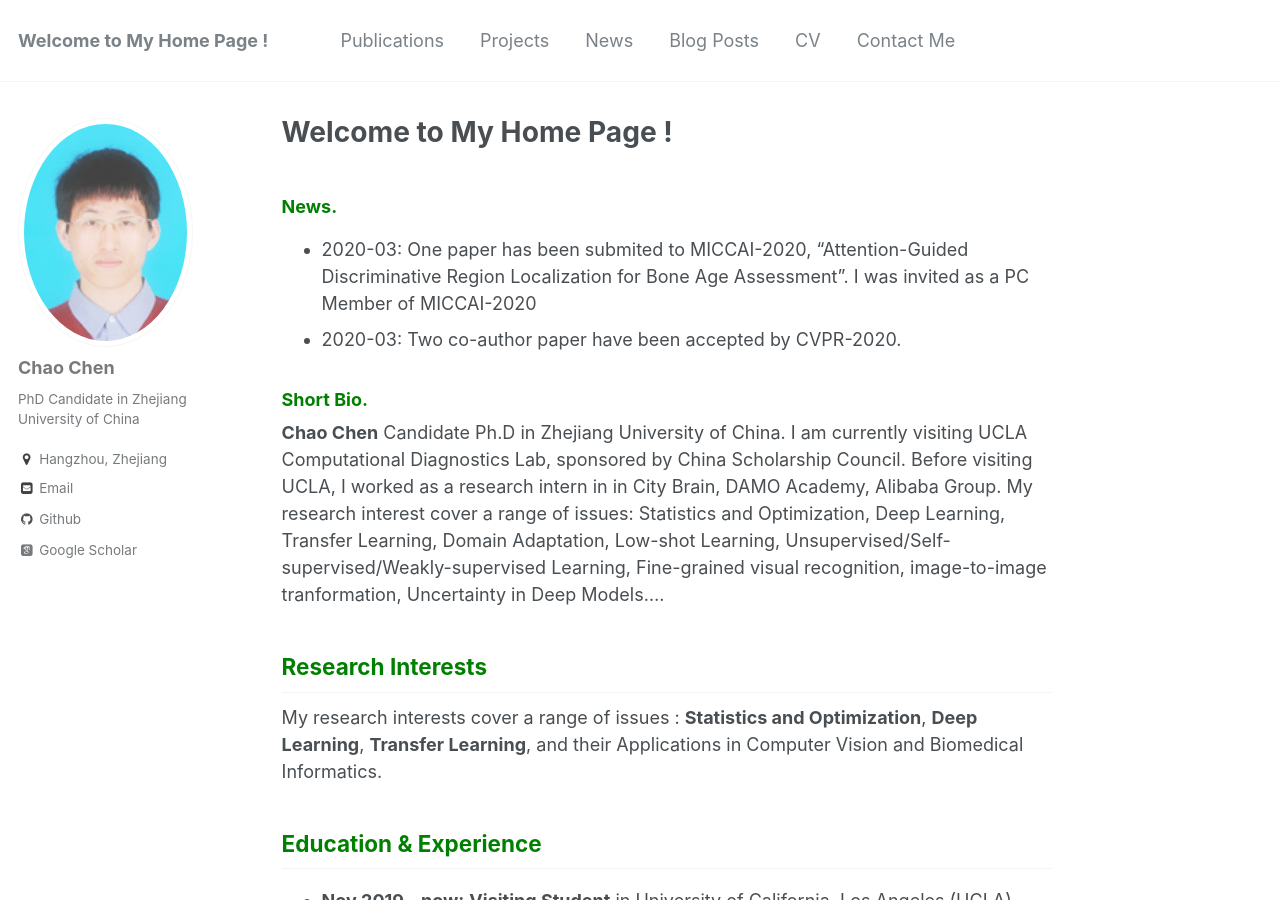
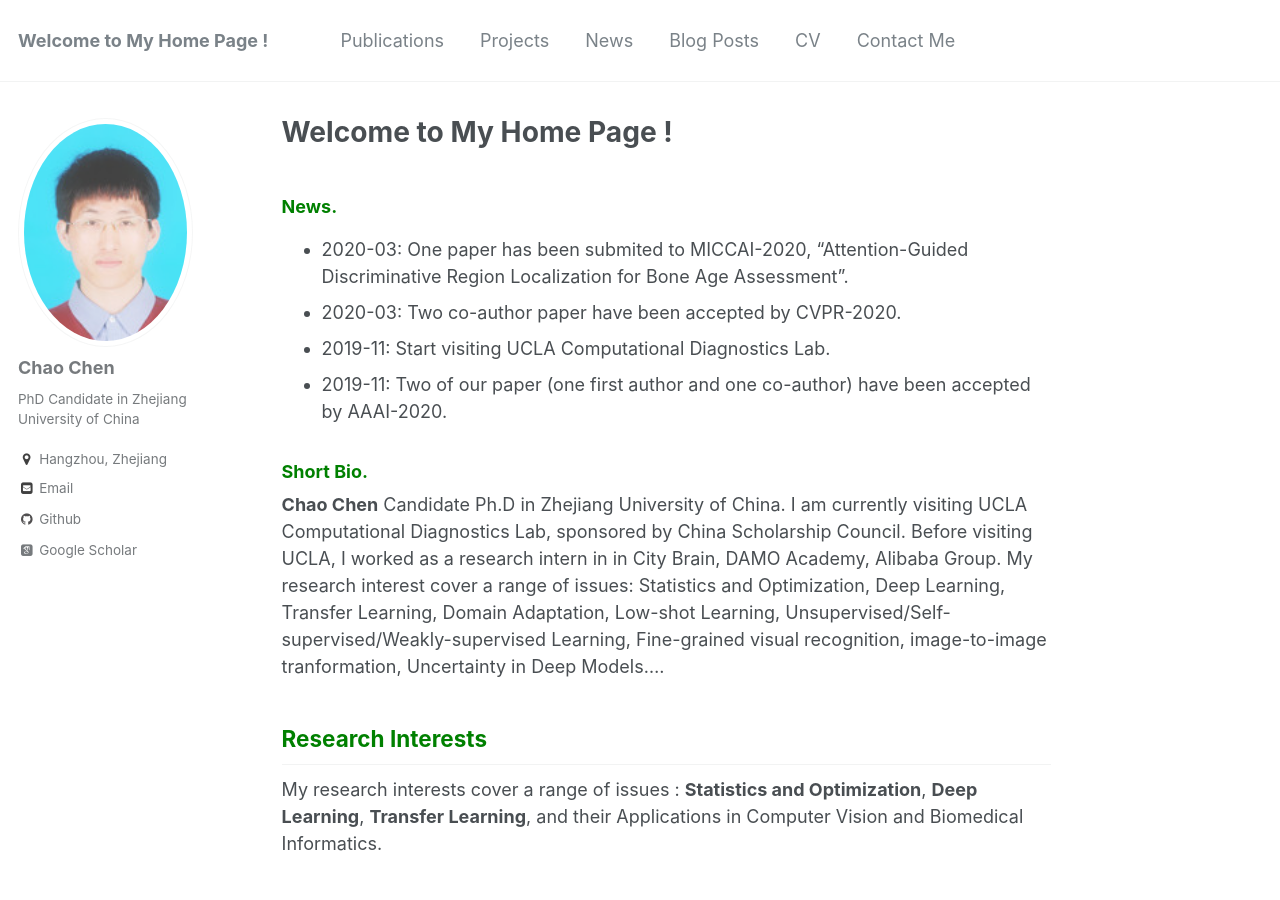
Before and after one commit to chenchao666/chenchao666.github.io, a Jekyll site: the page built from _pages/about.md, in a window 1280 px wide and 900 px high. Built offline with Jekyll 4.4.1, drawn with Linux system fonts in a browser that asks for light colours; some web fonts are replaced.

Commit message:
Update about.md

```diff
--- a/_pages/about.md
+++ b/_pages/about.md
@@ -9,8 +9,10 @@ redirect_from:
 ---
 
 ### <span style="color: green"> News. </span>
-* 2020-03: One paper has been submited to MICCAI-2020, "Attention-Guided Discriminative Region Localization for Bone Age Assessment". I was invited as a PC Member of MICCAI-2020
+* 2020-03: One paper has been submited to MICCAI-2020, "Attention-Guided Discriminative Region Localization for Bone Age Assessment".
 * 2020-03: Two co-author paper have been accepted by CVPR-2020.
+* 2019-11: Start visiting UCLA Computational Diagnostics Lab.
+* 2019-11: Two of our paper (one first author and one co-author) have been accepted by AAAI-2020.
 
 
 ### <span style="color: green"> Short Bio. </span>
```
